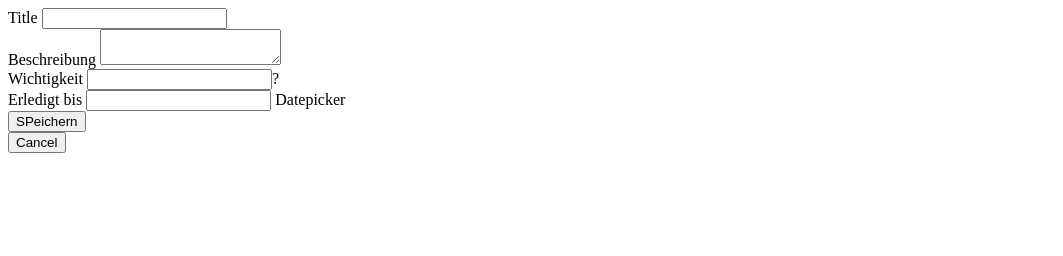
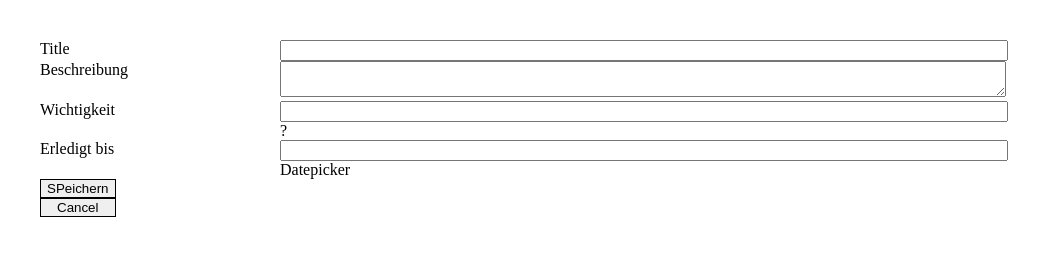
Before and after one commit to jonbenlan/projekt1, a plain HTML site: page newnote.html in a window 1280 px wide. Shown: the whole page, without its empty margins (0-1063 px from the left). Drawn offline with Linux system fonts and the light colour scheme.

Commit message:
[FEATURE] restructure html in order to use grid; basic styling;

```diff
--- a/css/grid.css
+++ b/css/grid.css
@@ -1,6 +1,9 @@
+.wrapper {
+    padding: 2rem;
+}
+
 .grid-row {
     display: flex;
-    justify-content: space-between;
 }
 
 .row-gutter {
--- /dev/null
+++ b/css/newnote.css
@@ -0,0 +1,7 @@
+.note-content-label {
+    flex: 0 0 20%;
+}
+
+.note-content-input {
+    flex: 0 0 60%;
+}
--- a/css/overview.css
+++ b/css/overview.css
@@ -1,5 +1,5 @@
-.overview {
-    padding: 2rem;
+.grid-row {
+    justify-content: space-between;
 }
 
 .options-container-order-column {
--- a/css/tags.css
+++ b/css/tags.css
@@ -7,3 +7,7 @@ button {
 button:focus {
     background-color: cyan;
 }
+
+input, textarea {
+    width: 100%;
+}
--- a/newnote.html
+++ b/newnote.html
@@ -5,28 +5,47 @@
     <meta name="viewport" content="width=device-width, initial-scale=1.0">
     <meta http-equiv="X-UA-Compatible" content="ie=edge">
     <title>Document</title>
+    <link rel="stylesheet" type="text/css" href="css/grid.css">
+    <link rel="stylesheet" type="text/css" href="css/tags.css">
+    <link rel="stylesheet" type="text/css" href="css/newnote.css">
 </head>
 <body>
-    <div class="wrapper">
+    <div class="wrapper newnote">
         <div class="content container-fullwidth">
             <div class="note-container">
                 <div class="note-content">
-                    <div class="note-content-title">
+                    <div class="note-content-title grid-row">
+                        <div class="note-content-label">
                             <label>Title</label>
+                        </div>
+                        <div class="note-content-input">
                             <input>
                         </div>
-                    <div class="note-content-text">
+                    </div>
+                    <div class="note-content-text grid-row">
+                        <div class="note-content-label">
                             <label>Beschreibung</label>
+                        </div>
+                        <div class="note-content-input">
                             <textarea></textarea>
                         </div>
-                    <div class="note-content-importance">
+                    </div>
+                    <div class="note-content-importance grid-row">
+                        <div class="note-content-label">
                             <label>Wichtigkeit</label>
+                        </div>
+                        <div class="note-content-input">
                             <input>?
                         </div>
-                    <div class="note-content-date">
-                        <label>Erledigt bis</label>
+                    </div>
+                    <div class="note-content-date grid-row">
+                        <div class="note-content-label">
+                            <label>Erledigt bis</lagbel>
+                        </div>
+                        <div class="note-content-input">
                             <input>
                         Datepicker
+                        </div>
                     </div>
                     <div class="note-controls grid-row">
                         <form action="overview.html">
```
Lines whose indentation alone changed are shown as unchanged.
